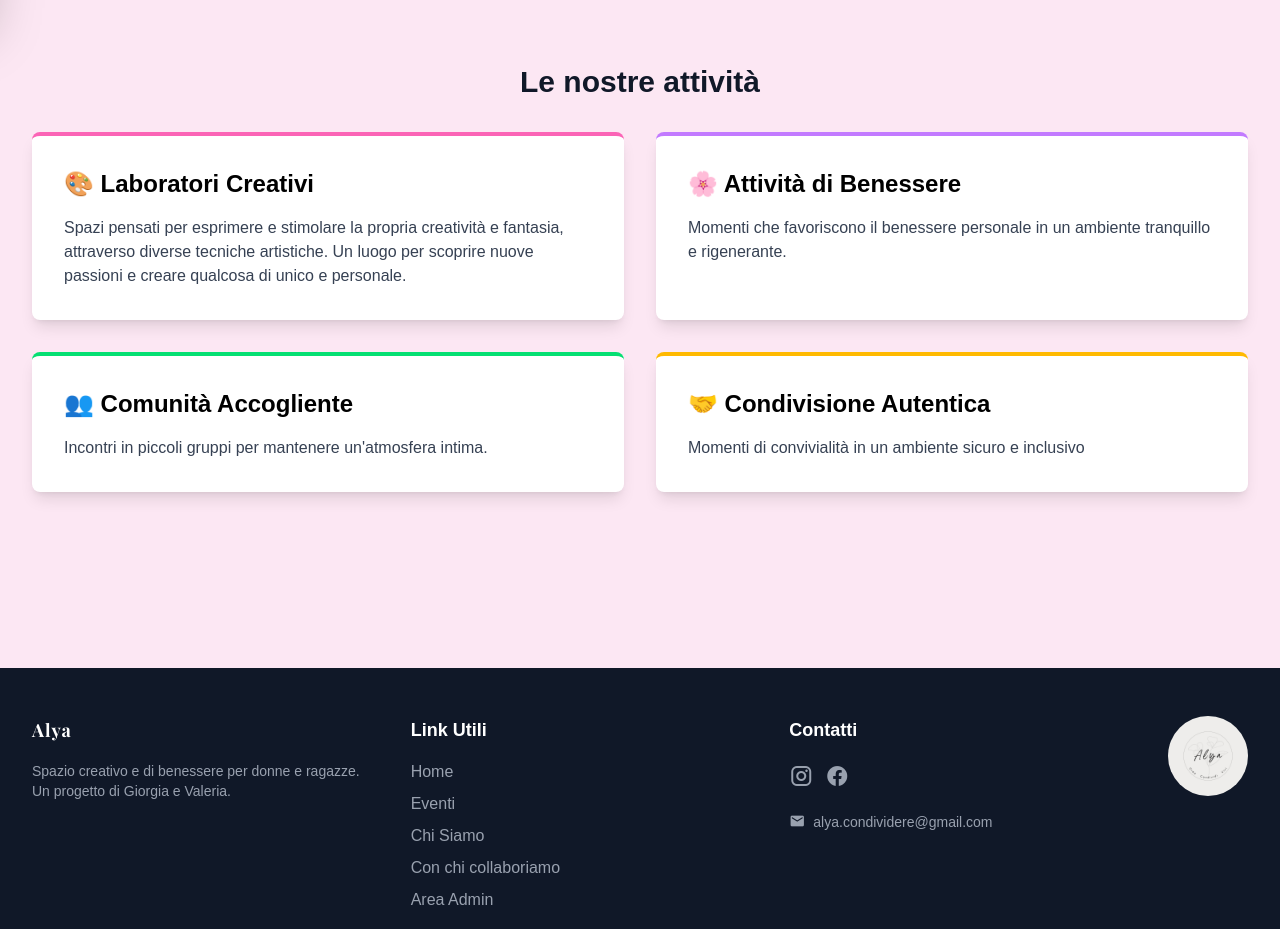
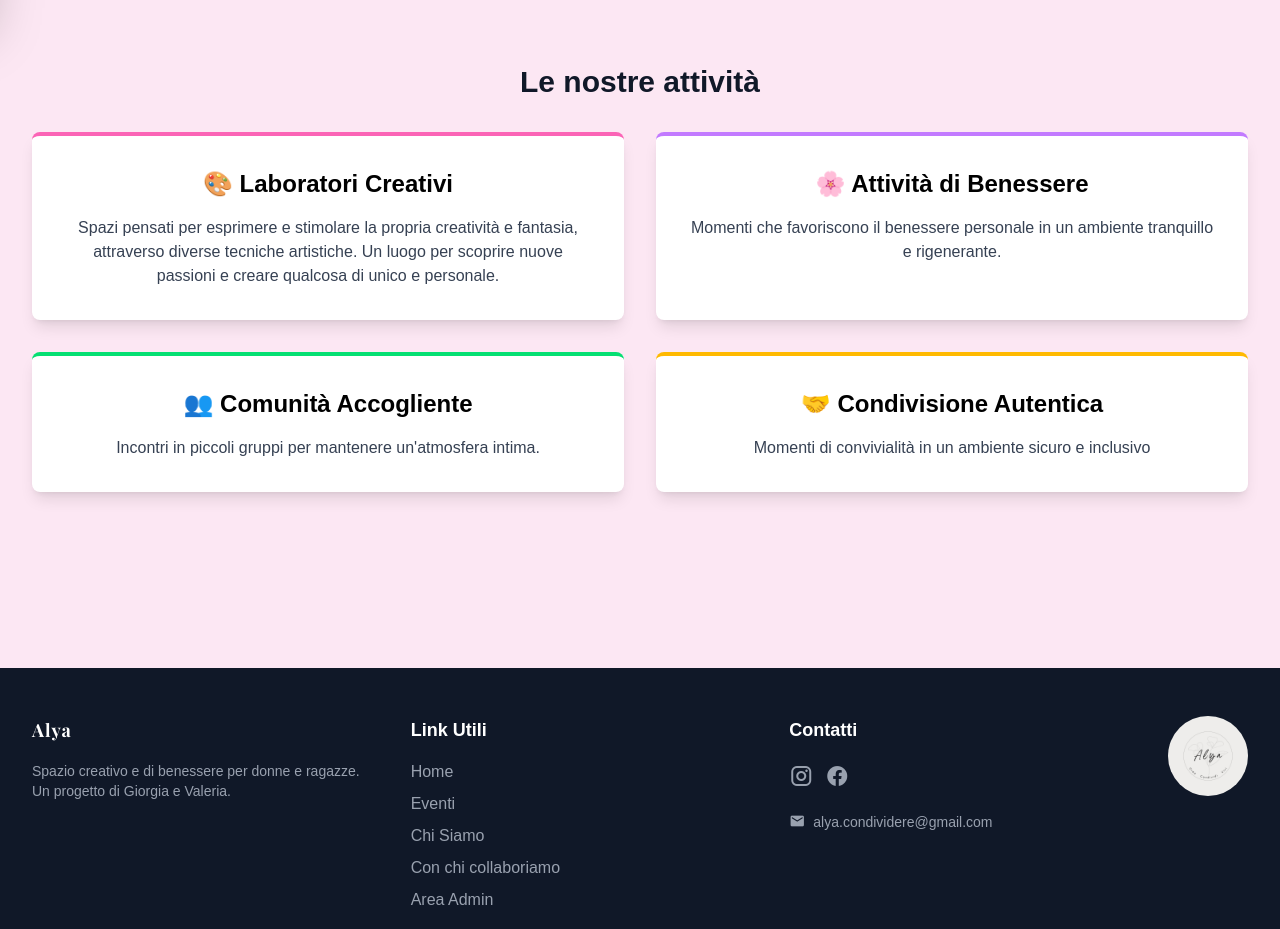
Before and after one commit to MatteoTomaselli/alya_condividere, a Next.js app: page / in a window 1280 px wide. Shown: the part 780-1709 px from the top of the page. Built offline with nearby package versions, Linux system fonts and the light colour scheme; no server answers; the database is empty.

Commit message:
fix text center

```diff
--- a/app/about/page.tsx
+++ b/app/about/page.tsx
@@ -107,14 +107,14 @@ export default function About() {
 
                     </h2>
 
-                    <p className="text-lg text-gray-700 mb-8">
-                        <span className="breathing">Alya</span> è crescita: uno spazio in cui prendersi tempo per sé, creare e condividere momenti che fanno stare bene
+                    <p className="text-lg text-gray-700 mb-8 text-center">
+                        <span className="breathing">Alya</span> è crescita: uno spazio in cui prendersi tempo per sé, creare e condividere momenti che fanno stare bene.
                         I due fiori rappresentano l’incontro tra persone che crescono insieme, mentre il cerchio è condivisione, uno spazio dove siamo tutte allo stesso livello.
                     </p>
 
 
 
-                    <div className="bg-purple-50 border-l-4 border-purple-500 p-6 rounded">
+                    <div className="bg-purple-50 border-l-4 border-purple-500 p-6 rounded text-center">
                         <h3 className="text-2xl font-semibold text-purple-900 mb-6">Il nostro obiettivo</h3>
                         <ul className="space-y-4 text-gray-700">
                             <li className="flex items-start">
@@ -136,7 +136,7 @@ export default function About() {
                         </ul>
                     </div>
                     <br />
-                    <p className="text-lg text-purple-700 font-semibold mb-8">
+                    <p className="text-lg text-purple-700 font-semibold mb-8 text-center">
                         A cura di Giorgia e Valeria
                     </p>
                 </div>
--- a/app/collaborations/page.tsx
+++ b/app/collaborations/page.tsx
@@ -106,7 +106,7 @@ export default function Collaborations() {
                         I nostri spazi
                     </h2>
 
-                    <p className="text-lg text-gray-700 mb-8">
+                    <p className="text-lg text-gray-700 mb-8 text-center">
                         <span className="breathing">Alya</span> collabora con realtà locali che condividono i nostri valori di creatività,
                         inclusione e benessere. Scopri i nostri partner che rendono possibili i nostri eventi.
                     </p>
--- a/app/page.tsx
+++ b/app/page.tsx
@@ -126,7 +126,7 @@ export default function Home() {
           <h3 className="text-3xl font-bold text-gray-900 mb-8 text-center">Le nostre attività</h3>
           <div className="grid grid-cols-1 md:grid-cols-2 gap-8 mb-8">
             {/* Creative Labs */}
-            <div className="bg-white p-8 rounded-lg shadow-lg border-t-4 border-pink-400">
+            <div className="bg-white p-8 rounded-lg shadow-lg border-t-4 border-pink-400 text-center">
               <h4 className="text-2xl font-bold text-black mb-4">🎨 Laboratori Creativi</h4>
               <p className="text-gray-700">
                 Spazi pensati per esprimere e stimolare la propria creatività e fantasia, attraverso diverse tecniche artistiche.
@@ -136,7 +136,7 @@ export default function Home() {
             </div>
 
             {/* Wellness Activities */}
-            <div className="bg-white p-8 rounded-lg shadow-lg border-t-4 border-purple-400">
+            <div className="bg-white p-8 rounded-lg shadow-lg border-t-4 border-purple-400 text-center">
               <h4 className="text-2xl font-bold text-black mb-4">🌸 Attività di Benessere</h4>
               <p className="text-gray-700">
                 Momenti che favoriscono il benessere personale in un ambiente tranquillo e rigenerante.
@@ -146,13 +146,13 @@ export default function Home() {
 
           {/* Community & Sharing Cards */}
           <div className="grid grid-cols-1 md:grid-cols-2 gap-8">
-            <div className="bg-white p-8 rounded-lg shadow-lg border-t-4 border-green-400 hover:shadow-lg transition">
+            <div className="bg-white p-8 rounded-lg shadow-lg border-t-4 border-green-400 hover:shadow-lg transition text-center">
               <h4 className="text-2xl font-bold text-black mb-4">👥 Comunità Accogliente</h4>
               <p className="text-gray-700">
                 Incontri in piccoli gruppi per mantenere un'atmosfera intima.
               </p>
             </div>
-            <div className="bg-white p-8 rounded-lg shadow-lg border-t-4 border-amber-400 hover:shadow-lg transition">
+            <div className="bg-white p-8 rounded-lg shadow-lg border-t-4 border-amber-400 hover:shadow-lg transition text-center">
               <h4 className="text-2xl font-bold text-black mb-4">🤝 Condivisione Autentica</h4>
               <p className="text-gray-700">
                 Momenti di convivialità in un ambiente sicuro e inclusivo
--- a/components/CascinaGallery.tsx
+++ b/components/CascinaGallery.tsx
@@ -28,7 +28,7 @@ export default function CascinaGallery({ photos = [] }: CascinaGalleryProps) {
   };
 
   return (
-    <div className="bg-white p-8 rounded-lg shadow-lg border-t-4 border-purple-900">
+    <div className="bg-white p-8 rounded-lg shadow-lg border-t-4 border-purple-900 text-center">
       <h4 className="text-2xl font-bold text-black mb-6">Cascina Argentera</h4>
 
       <div className="relative mb-6">
@@ -78,7 +78,7 @@ export default function CascinaGallery({ photos = [] }: CascinaGalleryProps) {
         ))}
       </div>
 
-      <p className="text-gray-700">
+      <p className="text-gray-700 text-center">
         Una location meravigliosa e accogliente perfetta per i nostri eventi e attività alle porte di Torino. Uno spazio dove la natura incontra la creatività, un'oasi di pace e ispirazione.
       </p>
     </div>
```
